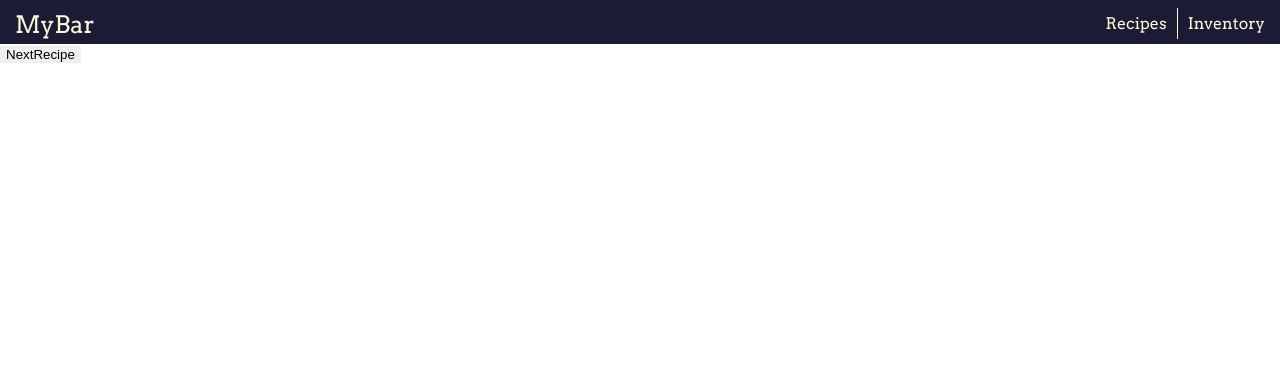
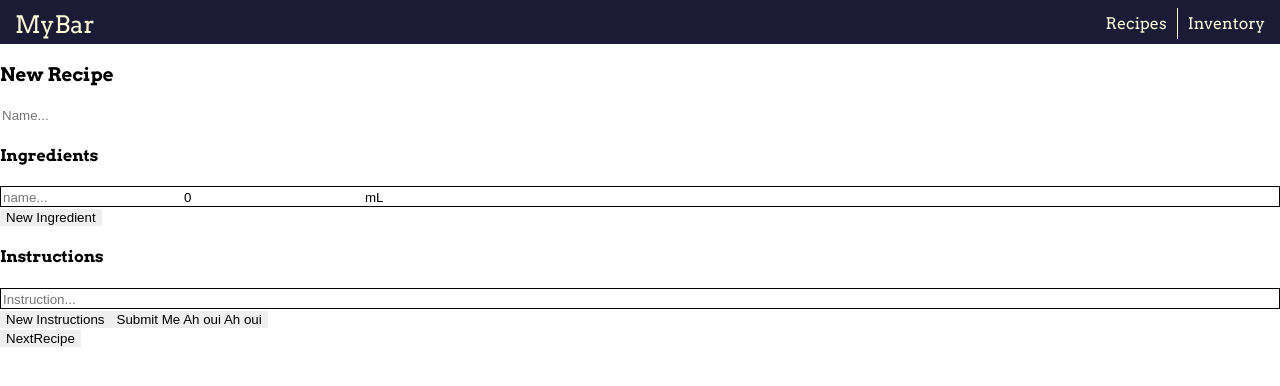
Before and after one commit to AsFal/bar, a React app in the folder front_end/: page /recipes in a window 1280 px wide. Shown: the top 386 px of the page. Built offline with nearby package versions, Linux system fonts and the light colour scheme; no server answers.

Commit message:
AddREcipe active

```diff
--- a/front_end/src/components/recipes/AddRecipe.jsx
+++ b/front_end/src/components/recipes/AddRecipe.jsx
@@ -1,37 +1,60 @@
 import React, {Component} from "react";
+
+export class RecipeIngredient {
+    constructor(quantity=0, unitOfMeasure="mL", name="", _id = 0) {
+        this.name = name;
+        this.quantity = quantity;
+        this.unitOfMeasure = unitOfMeasure;
+        this._id = _id;
+    }
+}
 
 export default class AddRecipe extends Component{
     constructor(props) {
         super(props);
         this.state = {
-            ingredientInputs: 1,
-            instructionInputs: 1
+            name : "",
+            ingredients : [new RecipeIngredient()],
+            instructions: [""]
         }
-        this.newIngredientInput = this.newIngredientInput.bind(this);
-        this.newInstructionInput = this.newInstructionInput.bind(this);
+        this.newInput = this.newInput.bind(this);
+        this.onChange = this.onChange.bind(this);
         this.submitRecipe = this.submitRecipe.bind(this);
     }
 
     render() {
-        let ingredientInputs = [];
+
         let style = {
             border: "1px solid black"
         }
+
+        let emptyRecipeIngredient = new RecipeIngredient();
+        delete emptyRecipeIngredient._id;
+        let ingredientKeys = Object.keys(emptyRecipeIngredient);
+        let ingredientInputs = [];
         // Once I'm done making it so all of the ingredients get added to the main
         // I should have this pull suggestions from there and filter the suggestions
-        for (let index = 0; index < this.state.ingredientInputs; index++) {
+        for (let index = 0; index < this.state.ingredients.length; index++) {
             ingredientInputs.push(
-                <div style={style}>
-                    <input type="text" name={"ingredientQuantity" + index.toString()} placeholder="Name..."/>
-                    <input type="text" name={"ingredientQuantity" + index.toString()}  placeholder="Quantity..."/>
+                <div style={style} key={index.toString()}>
+                    {
+                        ingredientKeys.map((key)=>(
+                            <input type="text" name={"ingredient-"+key} index = {index.toString()}
+                            value={this.state.ingredients[index][key]} placeholder={key+"..."}
+                            onChange={this.onChange} key={key}/>
+                        ))
+                    }
                 </div>
             )
         }
+
         let  instructionInputs = [];
-        for (let index = 0; index < this.state.instructionInputs; index++) {
+        for (let index = 0; index < this.state.instructions.length; index++) {
             instructionInputs.push(
-                <div style={style}>
-                    <input type="text" name={"instruction" + index.toString()} placeholder="Instruction..."/>
+                <div style={style} key={index.toString()}>
+                    <input type="text" name="instruction" index = {index.toString()}
+                    value={this.state.instructions[index]} placeholder="Instruction..."
+                    onChange={this.onChange} />
                 </div>
             )
         }
@@ -39,36 +62,104 @@ export default class AddRecipe extends Component{
         return (
             <div>
                 <h3>New Recipe</h3>
-                <form name="newRecipe" onSubmit={this.props.onSubmit}>
+
+                <form name="newRecipe" onSubmit={this.submitRecipe}>
                     <div>
-                        <input type="text" name="name" placeholder="name"/>
+                        <input type="text" name="name" placeholder="Name..."
+                        value={this.state.name} onChange={this.onChange}/>
                         <h4>Ingredients</h4>
                             {ingredientInputs}
-                            <button onClick={this.newIngredientInput}>New Ingredient</button>
+                            <button onClick={this.newInput} name="ingredient">New Ingredient</button>
                         <h4>Instructions</h4>
                             {instructionInputs}
-                            <button onClick={this.newInstructionInput}>New INstructions</button>
+                            <button onClick={this.newInput} name="instruction">New Instructions</button>
+                        <button type="submit">Submit Me Ah oui Ah oui</button>
                     </div>
+
                 </form>
             </div>
         )
     }
 
-    newIngredientInput(event) {
+    onChange(event) {
         event.preventDefault();
-        // alert("Here  I am")
-        let ingredientInputNb = this.state.ingredientInputs + 1;
-        this.setState({
-            ingredientInputs: ingredientInputNb
+        let name = event.target.name;
+        let newValue = event.target.value;
+        let index = Number(event.target.getAttribute('index'));
+        if(name == "name") {
+            this.setState({
+                name:newValue
+            })
+        } else if (name == "instruction") {
+
+            let oldInstructions = this.state.instructions;
+            let newInstructions = oldInstructions.slice();
+            newInstructions[index] = newValue;
+            this.setState({
+                instructions : newInstructions
+            })
+        } else {
+            let ingredientKey = name.split("-")[1];
+            let oldIngredients = this.state.ingredients;
+            let newIngredients = oldIngredients.slice();
+            newIngredients[index][ingredientKey] = newValue;
+            this.setState({
+                ingredients: newIngredients
+            })
+        }
+    }
+
+    newInput(event) {
+        event.preventDefault();
+        let buttonName = event.target.name;
+        if (buttonName == "ingredient") {
+            let oldIngredients = this.state.ingredients;
+            let newIngredients = oldIngredients.slice();
+            newIngredients.push(new RecipeIngredient());
+            this.setState({
+                ingredients:newIngredients
+            });
+        }
+        else if(buttonName == "instruction") {
+            let oldInstructions = this.state.instructions;
+            let newInstructions = oldInstructions.slice();
+            newInstructions.push(new RecipeIngredient());
+            this.setState({
+                instructions:newInstructions
+            });
+        }
+    }
+
+    submitRecipe(event) {
+        event.preventDefault();
+        let recipe = {
+            name: this.state.name,
+            ingredients: this.state.ingredients,
+            instructions: this.state.instructions
+        }
+        console.log(JSON.stringify(recipe));
+        fetch("/api/recipes", {
+            method: "POST",
+            headers: {"Content-Type": "application/json; charset=utf-8"},
+            body: JSON.stringify(recipe)
+        })
+        .then(res=>res.json())
+        .then(recipeId=>{
+            console.log(recipeId);
+            let oldRecipeIds = this.state.recipeIds;
+            let newRecipeIds = oldRecipeIds.slice();
+            newRecipeIds.push(recipeId);
+            this.setState({
+                name: "",
+                ingredients: [],
+                instructions: []
+            });
+            this.props.newRecipeId(recipeId);
+        })
+        .catch(err=>{
+            console.log(err);
         })
     }
 
-    newInstructionInput(event) {
-        event.preventDefault();
-        let instructionInputNb = this.state.instructionInputs + 1;
-        this.setState({
-            instructionInputs: instructionInputNb
-        })
-    }
 
 }
--- a/front_end/src/components/recipes/RecipeBook.jsx
+++ b/front_end/src/components/recipes/RecipeBook.jsx
@@ -14,7 +14,8 @@ export default class RecipeBook extends Component {
         }
 
         this.nextRecipe = this.nextRecipe.bind(this);
-        this.submitRecipe = this.submitRecipe.bind(this);
+        this.newRecipeId = this.newRecipeId.bind(this);
+        // this.submitRecipe = this.submitRecipe.bind(this);
     }
 
 
@@ -81,16 +82,12 @@ export default class RecipeBook extends Component {
         }
 
         if(this.state.displayAddRecipeForm) {
-            recipes.push(<AddRecipe onSubmit={this.onSubmit}/>)
+            recipes.push(<AddRecipe newRecipeId={this.newRecipeId}/>)
         }
-        console.log("rerendered");
-        console.log(recipes);
-        console.log(this.state.lastRecipeIndex);
-        console.log(this.state.recipeIds);
-
+        // {recipes}
         return (
             <div>
-                {recipes}
+                <AddRecipe newRecipeId={this.newRecipeId}/>
                 <button onClick={this.nextRecipe}> NextRecipe</button>
             </div>
 
@@ -120,25 +117,33 @@ export default class RecipeBook extends Component {
 
     }
 
-    submitRecipe(event) {
-        event.preventDefault();
-        let form = event.form;
-
-        let recipe = {};
-        fetch("api/recipes",
-        {method: "POST",
-        header: {
-            contentType : "application/JSON"
-        },
-        body:JSON.stringify(recipe)}
-        )
-        .then(res=>res.json())
-        .then(newRecipe=>{
-            console.log(newRecipe);
-        })
-        .catch((err)=>{
-            console.log(err);
+    newRecipeId(recipeId) {
+        oldRecipeIds = this.state.recipeIds;
+        newRecipeIds = oldRecipeIds.slice();
+        newRecipeIds.push(recipeId);
+        this.setState({
+            recipeIds: newRecipeIds
         })
     }
+    // submitRecipe(event) {
+    //     event.preventDefault();
+    //     let form = event.form;
+
+    //     let recipe = {};
+    //     fetch("api/recipes",
+    //     {method: "POST",
+    //     header: {
+    //         contentType : "application/JSON"
+    //     },
+    //     body:JSON.stringify(recipe)}
+    //     )
+    //     .then(res=>res.json())
+    //     .then(newRecipe=>{
+    //         console.log(newRecipe);
+    //     })
+    //     .catch((err)=>{
+    //         console.log(err);
+    //     })
+    // }
 
 }
```
Also changed, not shown: 1 other file (tests, documents, lock files or other folders).
